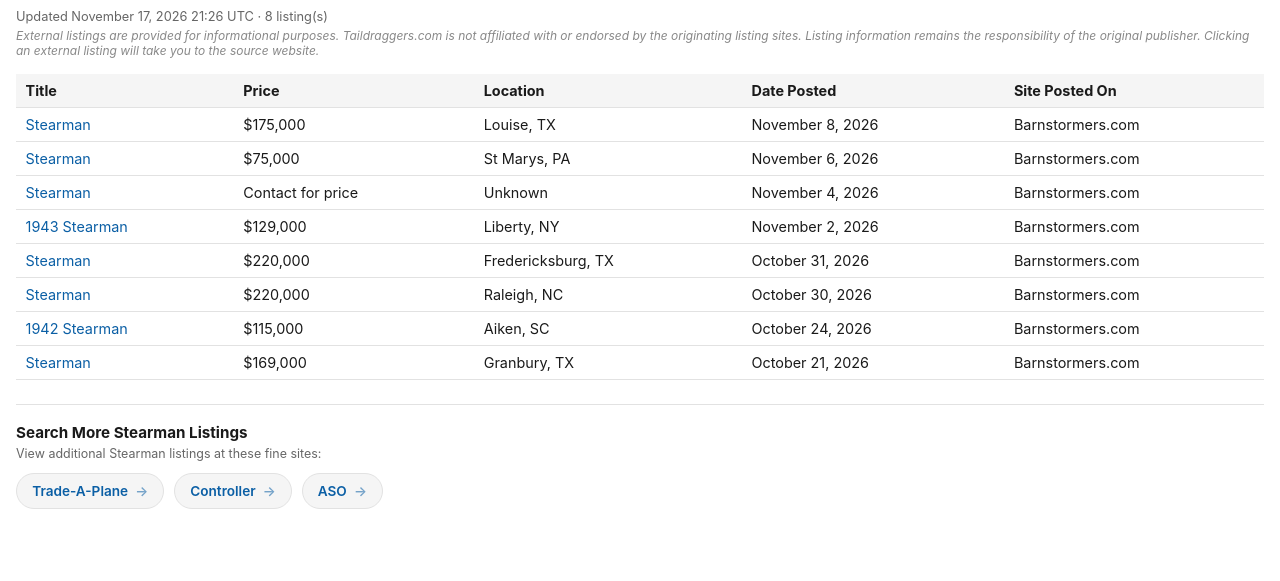
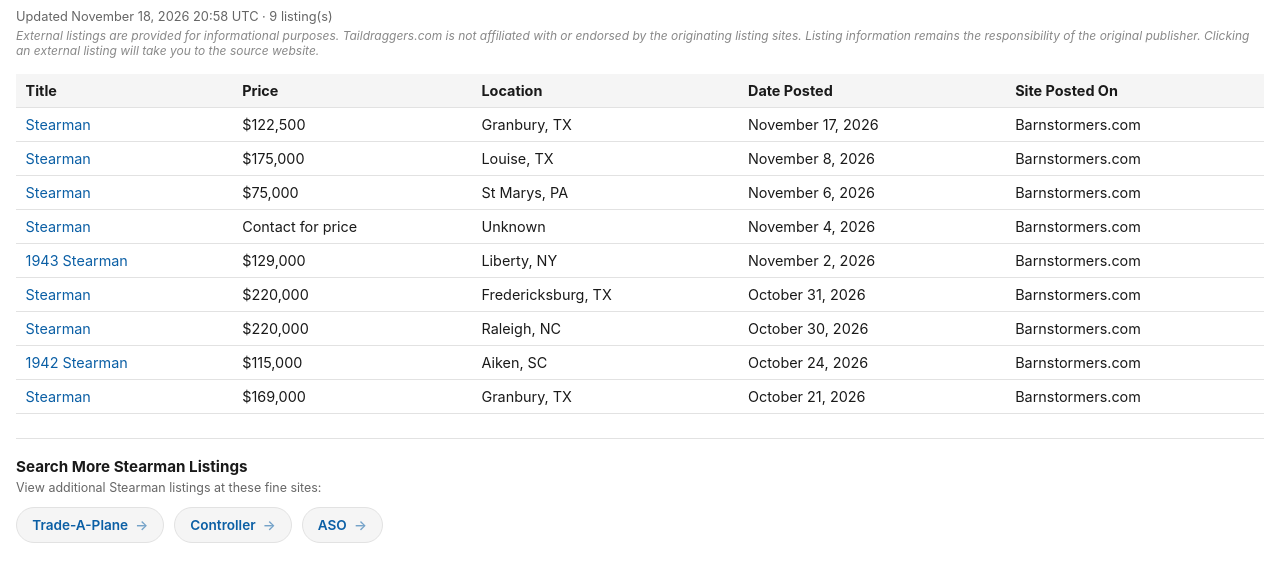
Before and after one commit to taildraggers/stearman-for-sale, a plain HTML site: page docs/index.html in a window 1280 px wide. Shown: the part 43-624 px from the top of the page. Drawn offline with Linux system fonts and the light colour scheme.

Commit message:
Update Stearman listings (2026-11-18)

```diff
--- a/docs/index.html
+++ b/docs/index.html
@@ -76,13 +76,14 @@
 </head>
 <body>
   <h1>Other Stearman Ads on the Web</h1>
-  <div class="updated">Updated November 17, 2026 21:26 UTC &middot; 8 listing(s)</div>
+  <div class="updated">Updated November 18, 2026 20:58 UTC &middot; 9 listing(s)</div>
   <div class="disclaimer">External listings are provided for informational purposes. Taildraggers.com is not affiliated with or endorsed by the originating listing sites. Listing information remains the responsibility of the original publisher. Clicking an external listing will take you to the source website.</div>
   <table>
     <thead>
       <tr><th>Title</th><th>Price</th><th>Location</th><th>Date Posted</th><th>Site Posted On</th></tr>
     </thead>
     <tbody>
+        <tr><td><a href="https://www.barnstormers.com/classified-2084440-450HP-PandW-Army-Stearman.html" target="_blank" rel="noopener noreferrer">Stearman</a></td><td>$122,500</td><td>Granbury, TX</td><td>November 17, 2026</td><td>Barnstormers.com</td></tr>
         <tr><td><a href="https://www.barnstormers.com/classified-2036422-BOEING-STEARMAN-275-HP-JAKE.html" target="_blank" rel="noopener noreferrer">Stearman</a></td><td>$175,000</td><td>Louise, TX</td><td>November 8, 2026</td><td>Barnstormers.com</td></tr>
         <tr><td><a href="https://www.barnstormers.com/classified-2082285-Stearman.html" target="_blank" rel="noopener noreferrer">Stearman</a></td><td>$75,000</td><td>St Marys, PA</td><td>November 6, 2026</td><td>Barnstormers.com</td></tr>
         <tr><td><a href="https://www.barnstormers.com/classified-2022047-Stearman-Flying-Wires.html" target="_blank" rel="noopener noreferrer">Stearman</a></td><td>Contact for price</td><td>Unknown</td><td>November 4, 2026</td><td>Barnstormers.com</td></tr>
```
